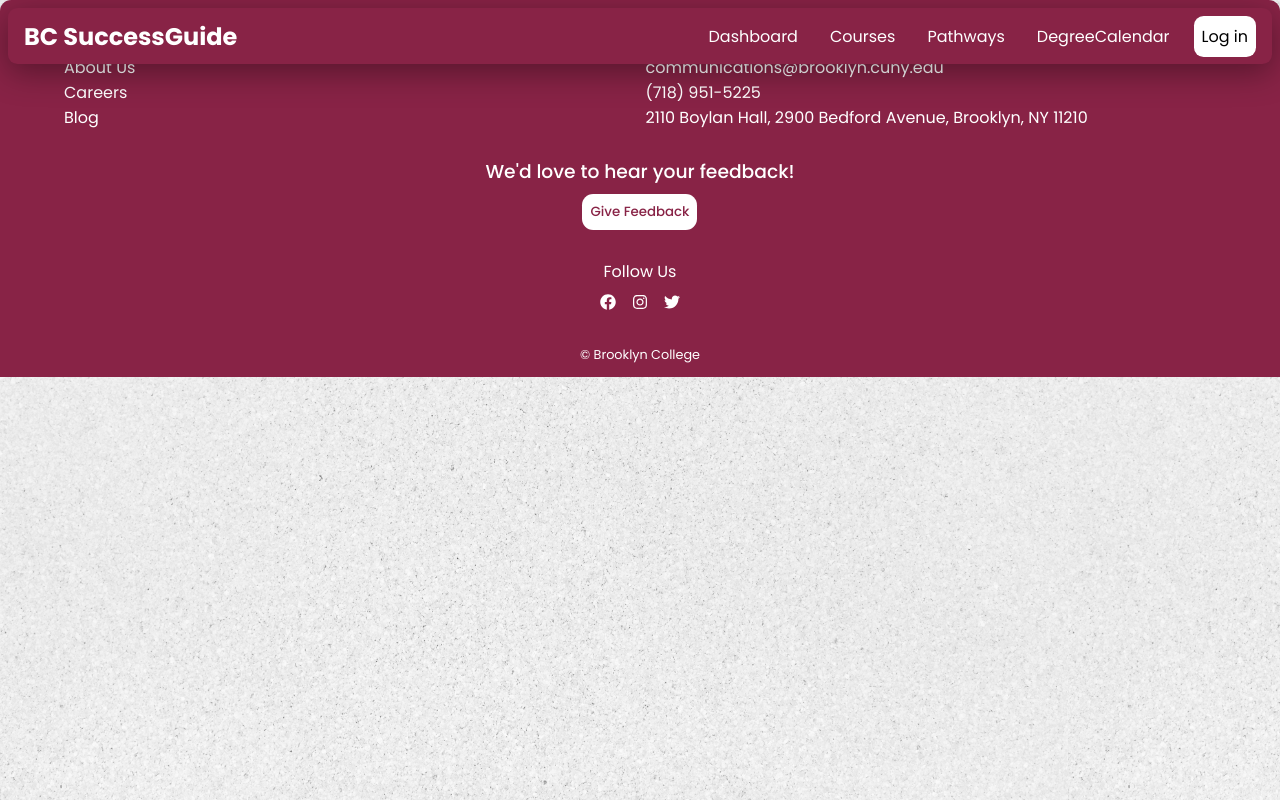
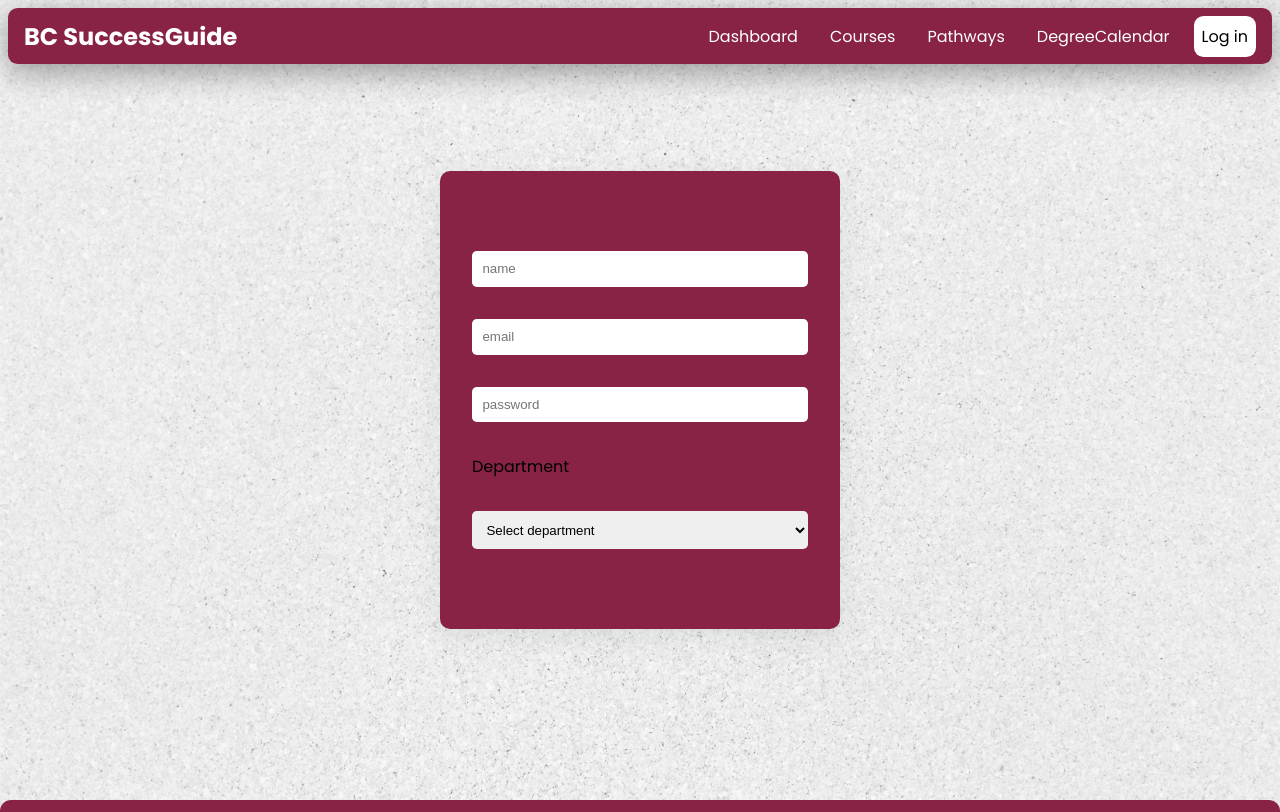
Before and after one commit to AliFares02/BC-SuccessGuide, a React (Vite) app in the folder client/: page /authenticate in a window 1280 px wide. Shown: the top 812 px of the page. Built offline with nearby package versions, Linux system fonts and the light colour scheme.

Commit message:
created authentication context and hook for managing global user auth context and setup initial layout for uniform signup/login page and it's styling

```diff
--- a/client/src/App.css
+++ b/client/src/App.css
@@ -7,7 +7,6 @@ body {
   padding: 0;
 }
 body {
-  height: fit-content;
   background-image: url("/assets/images/cardboard-texture.jpg");
   background-size: contain;
   background-repeat: repeat;
@@ -22,8 +21,6 @@ body {
   position: relative;
   display: flex;
   flex-direction: column;
-  width: 100%;
-  height: fit-content;
 }
 .navbar {
   position: fixed;
@@ -178,9 +175,7 @@ body {
 /* dashboard styling */
 .dashboard-container {
   display: flex;
-  width: 100%;
   margin-top: 4rem;
-  height: fit-content;
   flex-direction: column;
   justify-content: center;
   align-items: center;
@@ -518,7 +513,6 @@ body {
   flex-direction: column;
   justify-content: center;
   align-items: center;
-  width: 100%;
   background-color: rgb(136, 35, 70);
   color: white;
   border-top-left-radius: 0.7rem;
@@ -612,3 +606,32 @@ body {
 .handles svg:nth-child(3) {
   margin-left: 1rem;
 }
+
+/* authentication page styling*/
+.authenticate-container {
+  height: 100dvh;
+  display: flex;
+  justify-content: center;
+  align-items: center;
+}
+
+.authentication-form {
+  display: flex;
+  flex-direction: column;
+  justify-content: center;
+  width: 75%;
+  max-width: 400px;
+  padding: 5rem 2rem;
+  gap: 2rem;
+  background-color: rgb(136, 35, 70);
+  border-radius: 10px;
+  box-shadow: rgba(149, 157, 165, 0.2) 0px 8px 24px;
+}
+
+.authentication-form input,
+.authentication-form select {
+  padding: 0.65rem;
+  border: none;
+  outline: none;
+  border-radius: 0.3rem;
+}
--- a/client/src/App.jsx
+++ b/client/src/App.jsx
@@ -4,6 +4,7 @@ import Navbar from "./components/Navbar";
 import Dashboard from "./pages/Dashboard";
 import Footer from "./components/Footer";
 import Courses from "./pages/Courses";
+import SignUpLogin from "./pages/SignUpLogin";
 
 function App() {
   return (
@@ -12,6 +13,7 @@ function App() {
       <Routes>
         <Route path="/" element={<Dashboard />} />
         <Route path="/courses" element={<Courses />} />
+        <Route path="/authenticate" element={<SignUpLogin />} />
       </Routes>
       <Footer />
     </div>
--- /dev/null
+++ b/client/src/context/AuthContext.tsx
@@ -0,0 +1,52 @@
+import { createContext, useReducer, Dispatch, ReactNode } from "react";
+
+type User = {
+  name: string;
+  email: string;
+  access: string;
+};
+
+type AuthState = {
+  user: User | null;
+};
+
+type AuthAction = { type: "LOGIN"; payload: User } | { type: "LOGOUT" };
+
+type AuthContextType = {
+  user: User | null;
+  dispatch: Dispatch<AuthAction>;
+};
+
+export const AuthContext = createContext<AuthContextType | undefined>(
+  undefined
+);
+
+export const authReducer = (state: AuthState, action: AuthAction) => {
+  switch (action.type) {
+    case "LOGIN":
+      return { user: action.payload };
+    case "LOGOUT":
+      return { user: null };
+    default:
+      return state;
+  }
+};
+
+type AuthProviderProps = {
+  children: ReactNode;
+};
+
+export const AuthContextProvider = ({ children }: AuthProviderProps) => {
+  // userReducer calls authReducer and authReducer returns the new state(with a new user field in this case), in the return line above, to the state object destructured from the hook below i.e const [ -> state, dispatch] = ..., then this new state object is passed to child components in the return statement below
+  const [state, dispatch] = useReducer(authReducer, {
+    user: null,
+  });
+
+  console.log("authcontext state change: ", state);
+
+  return (
+    <AuthContext.Provider value={{ ...state, dispatch }}>
+      {children}
+    </AuthContext.Provider>
+  );
+};
--- a/client/src/main.jsx
+++ b/client/src/main.jsx
@@ -2,11 +2,14 @@ import { StrictMode } from "react";
 import { createRoot } from "react-dom/client";
 import App from "./App.jsx";
 import { BrowserRouter as Router } from "react-router-dom";
+import { AuthContextProvider } from "./context/AuthContext.js";
 
 createRoot(document.getElementById("root")).render(
   <StrictMode>
-    <Router>
-      <App />
-    </Router>
+    <AuthContextProvider>
+      <Router>
+        <App />
+      </Router>
+    </AuthContextProvider>
   </StrictMode>
 );
--- /dev/null
+++ b/client/src/pages/SignUpLogin.tsx
@@ -0,0 +1,23 @@
+import React from "react";
+
+function SignUpLogin() {
+  async function handleSubmit() {}
+  return (
+    <div className="authenticate-container">
+      <form onSubmit={handleSubmit} className="authentication-form">
+        <input type="text" placeholder="name" />
+        <input type="email" placeholder="email" />
+        <input type="password" placeholder="password" />
+        <label htmlFor="department">Department</label>
+        <select name="department" id="">
+          <option value="">Select department</option>
+          <option value="">Communication</option>
+          <option value="">Communication Sciences & Disorders</option>
+          <option value="">Africana Studies</option>
+        </select>
+      </form>
+    </div>
+  );
+}
+
+export default SignUpLogin;
```
Also changed, not shown: client/src/hooks/useAuthContext.tsx (added, +15 -0 lines).
